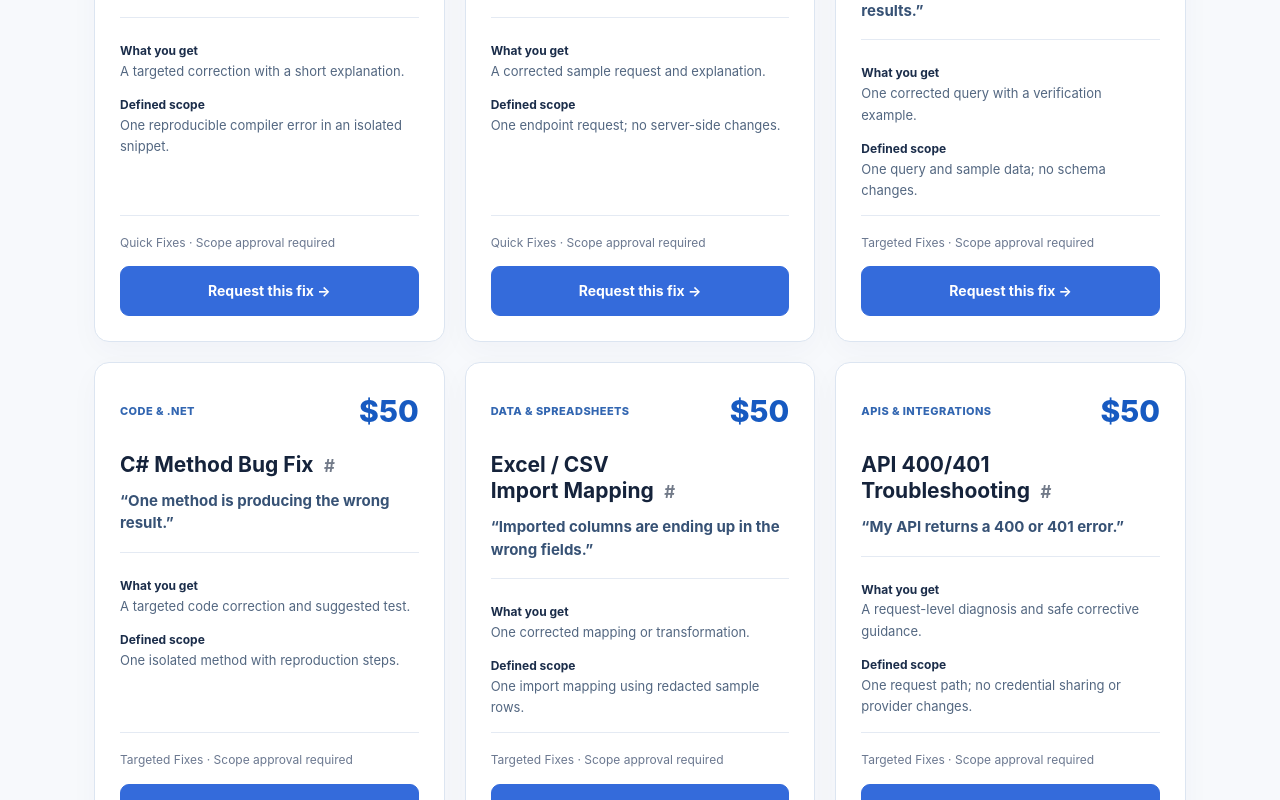
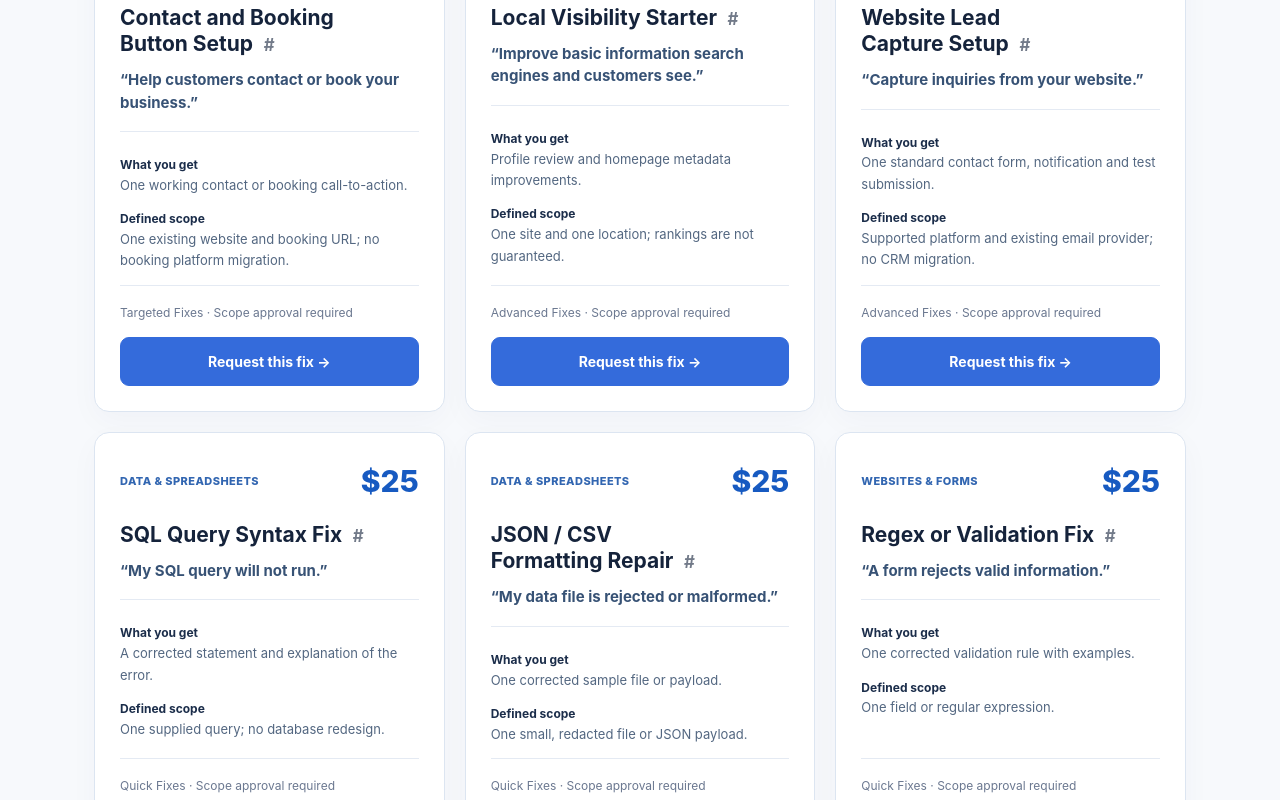
Before and after one commit to poker-kid-100717/northstar-software-studio, an Angular app in the folder web/: page /instant-fixes in a window 1280 px wide. Shown: the part 1660-2460 px from the top of the page. Built offline with nearby package versions, Linux system fonts and the light colour scheme.

Commit message:
feat: introduce fixed-price small business website services

```diff
--- a/web/src/app/catalog.component.ts
+++ b/web/src/app/catalog.component.ts
@@ -10,11 +10,17 @@ interface Fix {
   title: string; problem: string; outcome: string; scope: string; category: string; tier: Tier; price: number;
 }
 const services: Fix[] = [
-  {title:'SQL Query Syntax Fix',problem:'My SQL query will not run.',outcome:'A corrected statement and explanation of the error.',scope:'One supplied query; no database redesign.',category:'Data & spreadsheets',tier:'Quick Fixes',price:30},
-  {title:'JSON / CSV Formatting Repair',problem:'My data file is rejected or malformed.',outcome:'One corrected sample file or payload.',scope:'One small, redacted file or JSON payload.',category:'Data & spreadsheets',tier:'Quick Fixes',price:30},
-  {title:'Regex or Validation Fix',problem:'A form rejects valid information.',outcome:'One corrected validation rule with examples.',scope:'One field or regular expression.',category:'Websites & forms',tier:'Quick Fixes',price:30},
-  {title:'C# Compilation Error Fix',problem:'My .NET code will not compile.',outcome:'A targeted correction with a short explanation.',scope:'One reproducible compiler error in an isolated snippet.',category:'Code & .NET',tier:'Quick Fixes',price:30},
-  {title:'API Request Formatting Fix',problem:'My API request has the wrong format.',outcome:'A corrected sample request and explanation.',scope:'One endpoint request; no server-side changes.',category:'APIs & integrations',tier:'Quick Fixes',price:30},
+  {title:"Website Quick Update",problem:"Update business hours, contact information, or a service description.",outcome:"One verified content update on the existing site.",scope:"One existing page; client provides copy and access.",category:'Websites & forms',tier:"Quick Fixes",price:25},
+  {title:"Google Review QR Kit",problem:"Make it easy for customers to leave a Google review.",outcome:"A printable QR code linking to the business review page.",scope:"One existing Google Business Profile; no review incentives.",category:'Websites & forms',tier:"Quick Fixes",price:25},
+  {title:"Google Business Profile Cleanup",problem:"Correct incomplete or outdated business information.",outcome:"Updated profile details and a before/after checklist.",scope:"One owner-authorized profile; Google verification may be required.",category:'Websites & forms',tier:"Targeted Fixes",price:50},
+  {title:"Contact and Booking Button Setup",problem:"Help customers contact or book your business.",outcome:"One working contact or booking call-to-action.",scope:"One existing website and booking URL; no booking platform migration.",category:'Websites & forms',tier:"Targeted Fixes",price:50},
+  {title:"Local Visibility Starter",problem:"Improve basic information search engines and customers see.",outcome:"Profile review and homepage metadata improvements.",scope:"One site and one location; rankings are not guaranteed.",category:'Websites & forms',tier:"Advanced Fixes",price:100},
+  {title:"Website Lead Capture Setup",problem:"Capture inquiries from your website.",outcome:"One standard contact form, notification and test submission.",scope:"Supported platform and existing email provider; no CRM migration.",category:'Websites & forms',tier:"Advanced Fixes",price:100},
+  {title:'SQL Query Syntax Fix',problem:'My SQL query will not run.',outcome:'A corrected statement and explanation of the error.',scope:'One supplied query; no database redesign.',category:'Data & spreadsheets',tier:'Quick Fixes',price:25},
+  {title:'JSON / CSV Formatting Repair',problem:'My data file is rejected or malformed.',outcome:'One corrected sample file or payload.',scope:'One small, redacted file or JSON payload.',category:'Data & spreadsheets',tier:'Quick Fixes',price:25},
+  {title:'Regex or Validation Fix',problem:'A form rejects valid information.',outcome:'One corrected validation rule with examples.',scope:'One field or regular expression.',category:'Websites & forms',tier:'Quick Fixes',price:25},
+  {title:'C# Compilation Error Fix',problem:'My .NET code will not compile.',outcome:'A targeted correction with a short explanation.',scope:'One reproducible compiler error in an isolated snippet.',category:'Code & .NET',tier:'Quick Fixes',price:25},
+  {title:'API Request Formatting Fix',problem:'My API request has the wrong format.',outcome:'A corrected sample request and explanation.',scope:'One endpoint request; no server-side changes.',category:'APIs & integrations',tier:'Quick Fixes',price:25},
   {title:'SQL Query Correction',problem:'My SQL query returns the wrong results.',outcome:'One corrected query with a verification example.',scope:'One query and sample data; no schema changes.',category:'Data & spreadsheets',tier:'Targeted Fixes',price:50},
   {title:'C# Method Bug Fix',problem:'One method is producing the wrong result.',outcome:'A targeted code correction and suggested test.',scope:'One isolated method with reproduction steps.',category:'Code & .NET',tier:'Targeted Fixes',price:50},
   {title:'Excel / CSV Import Mapping',problem:'Imported columns are ending up in the wrong fields.',outcome:'One corrected mapping or transformation.',scope:'One import mapping using redacted sample rows.',category:'Data & spreadsheets',tier:'Targeted Fixes',price:50},
@@ -25,9 +31,9 @@ const services: Fix[] = [
   {title:'Small Automation Repair',problem:'One scheduled script or workflow stopped working.',outcome:'A focused correction or clear next-step diagnosis.',scope:'One script or automation path.',category:'Automation & deployment',tier:'Advanced Fixes',price:100},
   {title:'Webhook Delivery Troubleshooting',problem:'A webhook is not arriving or processing.',outcome:'A delivery-path diagnosis and targeted fix where feasible.',scope:'One webhook event and destination; no platform-wide rebuild.',category:'APIs & integrations',tier:'Advanced Fixes',price:100},
   {title:'CI/CD Pipeline Repair',problem:'My GitHub Actions build or deployment fails.',outcome:'A targeted workflow correction or root-cause report.',scope:'One reproducible pipeline failure; no infrastructure migration.',category:'Automation & deployment',tier:'Advanced Fixes',price:100}
-,  {title:"Broken Link or Button Fix",problem:"A link or button does nothing.",outcome:"One corrected link or click handler.",scope:"One link or button.",category:"Websites & forms",tier:"Quick Fixes",price:30},
-  {title:"Form Field Validation Fix",problem:"A form rejects a valid value.",outcome:"One corrected validation rule.",scope:"One form field.",category:"Websites & forms",tier:"Quick Fixes",price:30},
-  {title:"Website Text or Image Fix",problem:"A page shows the wrong text or image.",outcome:"One corrected content element.",scope:"One page element; assets supplied.",category:"Websites & forms",tier:"Quick Fixes",price:30},
+,  {title:"Broken Link or Button Fix",problem:"A link or button does nothing.",outcome:"One corrected link or click handler.",scope:"One link or button.",category:"Websites & forms",tier:"Quick Fixes",price:25},
+  {title:"Form Field Validation Fix",problem:"A form rejects a valid value.",outcome:"One corrected validation rule.",scope:"One form field.",category:"Websites & forms",tier:"Quick Fixes",price:25},
+  {title:"Website Text or Image Fix",problem:"A page shows the wrong text or image.",outcome:"One corrected content element.",scope:"One page element; assets supplied.",category:"Websites & forms",tier:"Quick Fixes",price:25},
   {title:"Mobile Menu Layout Fix",problem:"The navigation breaks on phones.",outcome:"One responsive navigation correction.",scope:"One menu component.",category:"Websites & forms",tier:"Targeted Fixes",price:50},
   {title:"Contact Form Submission Fix",problem:"My contact form will not submit.",outcome:"A targeted client-side form correction.",scope:"One form; email delivery issues quoted separately.",category:"Websites & forms",tier:"Targeted Fixes",price:50},
   {title:"Responsive Overflow Fix",problem:"My page scrolls sideways on mobile.",outcome:"One responsive CSS correction.",scope:"One page section.",category:"Websites & forms",tier:"Targeted Fixes",price:50},
@@ -35,9 +41,9 @@ const services: Fix[] = [
   {title:"Website Accessibility Quick Fix",problem:"One page is difficult to use with a keyboard.",outcome:"Correction of one defined accessibility issue.",scope:"One component; not a full compliance audit.",category:"Websites & forms",tier:"Advanced Fixes",price:100},
   {title:"Form Email Delivery Diagnosis",problem:"Form submissions do not reach my inbox.",outcome:"Diagnosis of one form-to-email delivery path.",scope:"One form and sender configuration; no DNS overhaul.",category:"Websites & forms",tier:"Advanced Fixes",price:100},
   {title:"Website Performance Quick Review",problem:"One page loads unusually slowly.",outcome:"A focused performance diagnosis and recommendations.",scope:"One page and supplied performance evidence.",category:"Websites & forms",tier:"Advanced Fixes",price:100},
-  {title:"API Header Fix",problem:"An API request is missing required headers.",outcome:"One corrected example request.",scope:"One endpoint request; no secret sharing.",category:"APIs & integrations",tier:"Quick Fixes",price:30},
-  {title:"JSON Payload Shape Fix",problem:"An API rejects my JSON body.",outcome:"One corrected request payload.",scope:"One request body.",category:"APIs & integrations",tier:"Quick Fixes",price:30},
-  {title:"HTTP Status Code Explanation",problem:"I do not understand an API error.",outcome:"An explanation and reproducible next step.",scope:"One error response and request example.",category:"APIs & integrations",tier:"Quick Fixes",price:30},
+  {title:"API Header Fix",problem:"An API request is missing required headers.",outcome:"One corrected example request.",scope:"One endpoint request; no secret sharing.",category:"APIs & integrations",tier:"Quick Fixes",price:25},
+  {title:"JSON Payload Shape Fix",problem:"An API rejects my JSON body.",outcome:"One corrected request payload.",scope:"One request body.",category:"APIs & integrations",tier:"Quick Fixes",price:25},
+  {title:"HTTP Status Code Explanation",problem:"I do not understand an API error.",outcome:"An explanation and reproducible next step.",scope:"One error response and request example.",category:"APIs & integrations",tier:"Quick Fixes",price:25},
   {title:"API Pagination Fix",problem:"My integration misses later pages.",outcome:"One corrected pagination routine.",scope:"One endpoint and pagination flow.",category:"APIs & integrations",tier:"Targeted Fixes",price:50},
   {title:"API Date Format Fix",problem:"Dates are rejected by an integration.",outcome:"One corrected date serialization or parsing rule.",scope:"One field and endpoint.",category:"APIs & integrations",tier:"Targeted Fixes",price:50},
   {title:"CORS Configuration Diagnosis",problem:"My browser cannot call an API.",outcome:"Diagnosis and a narrowly scoped configuration recommendation.",scope:"One browser origin and endpoint.",category:"APIs & integrations",tier:"Targeted Fixes",price:50},
@@ -45,9 +51,9 @@ const services: Fix[] = [
   {title:"OAuth Token Refresh Diagnosis",problem:"An integration stops when tokens expire.",outcome:"A targeted token lifecycle diagnosis or patch.",scope:"One integration flow; no credential sharing.",category:"APIs & integrations",tier:"Advanced Fixes",price:100},
   {title:"Webhook Signature Validation Fix",problem:"A webhook signature check fails.",outcome:"One corrected signature validation implementation.",scope:"One webhook provider and event.",category:"APIs & integrations",tier:"Advanced Fixes",price:100},
   {title:"API Retry Logic Fix",problem:"Temporary API failures break my process.",outcome:"A focused retry/backoff correction.",scope:"One request path; no distributed redesign.",category:"APIs & integrations",tier:"Advanced Fixes",price:100},
-  {title:"Spreadsheet Formula Fix",problem:"One formula returns the wrong result.",outcome:"One corrected formula with an explanation.",scope:"One formula and redacted sample cells.",category:"Data & spreadsheets",tier:"Quick Fixes",price:30},
-  {title:"CSV Delimiter Repair",problem:"A CSV opens with columns merged together.",outcome:"One corrected delimiter or quoting example.",scope:"One small CSV sample.",category:"Data & spreadsheets",tier:"Quick Fixes",price:30},
-  {title:"Date Format Conversion",problem:"Dates import in the wrong format.",outcome:"One conversion rule and corrected sample.",scope:"One date field.",category:"Data & spreadsheets",tier:"Quick Fixes",price:30},
+  {title:"Spreadsheet Formula Fix",problem:"One formula returns the wrong result.",outcome:"One corrected formula with an explanation.",scope:"One formula and redacted sample cells.",category:"Data & spreadsheets",tier:"Quick Fixes",price:25},
+  {title:"CSV Delimiter Repair",problem:"A CSV opens with columns merged together.",outcome:"One corrected delimiter or quoting example.",scope:"One small CSV sample.",category:"Data & spreadsheets",tier:"Quick Fixes",price:25},
+  {title:"Date Format Conversion",problem:"Dates import in the wrong format.",outcome:"One conversion rule and corrected sample.",scope:"One date field.",category:"Data & spreadsheets",tier:"Quick Fixes",price:25},
   {title:"Duplicate Row Detection",problem:"My spreadsheet contains repeated records.",outcome:"One repeatable duplicate-detection formula or query.",scope:"One sheet or query and key definition.",category:"Data & spreadsheets",tier:"Targeted Fixes",price:50},
   {title:"Spreadsheet Lookup Fix",problem:"A lookup returns missing or incorrect values.",outcome:"One corrected lookup formula.",scope:"One lookup and supplied sample data.",category:"Data & spreadsheets",tier:"Targeted Fixes",price:50},
   {title:"CSV Encoding Repair",problem:"Special characters break during import.",outcome:"One encoding correction and sample output.",scope:"One input file format.",category:"Data & spreadsheets",tier:"Targeted Fixes",price:50},
@@ -55,9 +61,9 @@ const services: Fix[] = [
   {title:"Data Cleanup Script Fix",problem:"A data cleanup script fails on some rows.",outcome:"A targeted correction with test cases.",scope:"One existing script and redacted samples.",category:"Data & spreadsheets",tier:"Advanced Fixes",price:100},
   {title:"Import Error Diagnosis",problem:"A data import fails partway through.",outcome:"A root-cause report and targeted correction if feasible.",scope:"One import step and error log.",category:"Data & spreadsheets",tier:"Advanced Fixes",price:100},
   {title:"SQL Index Recommendation",problem:"A known query needs index guidance.",outcome:"One evidence-based index recommendation or explanation.",scope:"One query and available execution plan; no guaranteed speedup.",category:"Data & spreadsheets",tier:"Advanced Fixes",price:100},
-  {title:"Null Reference Error Fix",problem:"My C# code crashes on a null value.",outcome:"One null-safety correction.",scope:"One isolated exception path.",category:"Code & .NET",tier:"Quick Fixes",price:30},
-  {title:"Type Conversion Fix",problem:"My code cannot convert one data type.",outcome:"One corrected conversion with an example.",scope:"One conversion expression.",category:"Code & .NET",tier:"Quick Fixes",price:30},
-  {title:"LINQ Syntax Fix",problem:"A LINQ expression will not compile.",outcome:"One corrected LINQ expression.",scope:"One query expression.",category:"Code & .NET",tier:"Quick Fixes",price:30},
+  {title:"Null Reference Error Fix",problem:"My C# code crashes on a null value.",outcome:"One null-safety correction.",scope:"One isolated exception path.",category:"Code & .NET",tier:"Quick Fixes",price:25},
+  {title:"Type Conversion Fix",problem:"My code cannot convert one data type.",outcome:"One corrected conversion with an example.",scope:"One conversion expression.",category:"Code & .NET",tier:"Quick Fixes",price:25},
+  {title:"LINQ Syntax Fix",problem:"A LINQ expression will not compile.",outcome:"One corrected LINQ expression.",scope:"One query expression.",category:"Code & .NET",tier:"Quick Fixes",price:25},
   {title:"LINQ Wrong Results Fix",problem:"A LINQ query returns unexpected data.",outcome:"One corrected query and test example.",scope:"One query and sample inputs.",category:"Code & .NET",tier:"Targeted Fixes",price:50},
   {title:"Dependency Injection Registration Fix",problem:"A .NET service cannot be resolved.",outcome:"One targeted DI registration correction.",scope:"One missing registration path.",category:"Code & .NET",tier:"Targeted Fixes",price:50},
   {title:"Async Await Bug Fix",problem:"An asynchronous method behaves incorrectly.",outcome:"One corrected async method or call site.",scope:"One reproducible method path.",category:"Code & .NET",tier:"Targeted Fixes",price:50},
@@ -65,9 +71,9 @@ const services: Fix[] = [
   {title:"EF Core Tracking Bug Fix",problem:"EF Core updates or reads unexpected entities.",outcome:"One targeted EF Core query or tracking correction.",scope:"One entity operation.",category:"Code & .NET",tier:"Advanced Fixes",price:100},
   {title:"ASP.NET Middleware Error Fix",problem:"One request fails inside middleware.",outcome:"A targeted middleware diagnosis and correction.",scope:"One middleware path.",category:"Code & .NET",tier:"Advanced Fixes",price:100},
   {title:"Small .NET Refactor",problem:"One method is difficult to maintain.",outcome:"A focused refactor preserving existing behavior.",scope:"One method with existing tests or examples.",category:"Code & .NET",tier:"Advanced Fixes",price:100},
-  {title:"GitHub Actions YAML Syntax Fix",problem:"My workflow file has a syntax error.",outcome:"One corrected YAML expression or key.",scope:"One workflow syntax issue.",category:"Automation & deployment",tier:"Quick Fixes",price:30},
-  {title:"Cron Schedule Fix",problem:"My scheduled task runs at the wrong time.",outcome:"One corrected cron schedule with timezone explanation.",scope:"One schedule definition.",category:"Automation & deployment",tier:"Quick Fixes",price:30},
-  {title:"Environment Variable Name Fix",problem:"My script cannot read a configured variable.",outcome:"One corrected variable reference.",scope:"One variable; never share its secret value.",category:"Automation & deployment",tier:"Quick Fixes",price:30},
+  {title:"GitHub Actions YAML Syntax Fix",problem:"My workflow file has a syntax error.",outcome:"One corrected YAML expression or key.",scope:"One workflow syntax issue.",category:"Automation & deployment",tier:"Quick Fixes",price:25},
+  {title:"Cron Schedule Fix",problem:"My scheduled task runs at the wrong time.",outcome:"One corrected cron schedule with timezone explanation.",scope:"One schedule definition.",category:"Automation & deployment",tier:"Quick Fixes",price:25},
+  {title:"Environment Variable Name Fix",problem:"My script cannot read a configured variable.",outcome:"One corrected variable reference.",scope:"One variable; never share its secret value.",category:"Automation & deployment",tier:"Quick Fixes",price:25},
   {title:"GitHub Actions Path Filter Fix",problem:"My workflow runs on the wrong files.",outcome:"One corrected trigger or path filter.",scope:"One workflow trigger.",category:"Automation & deployment",tier:"Targeted Fixes",price:50},
   {title:"Build Command Fix",problem:"My deployment uses the wrong build command.",outcome:"One corrected command and configuration guidance.",scope:"One build step.",category:"Automation & deployment",tier:"Targeted Fixes",price:50},
   {title:"Scheduled Job Trigger Fix",problem:"My scheduled automation never starts.",outcome:"A targeted trigger configuration correction.",scope:"One scheduled job.",category:"Automation & deployment",tier:"Targeted Fixes",price:50},
```
